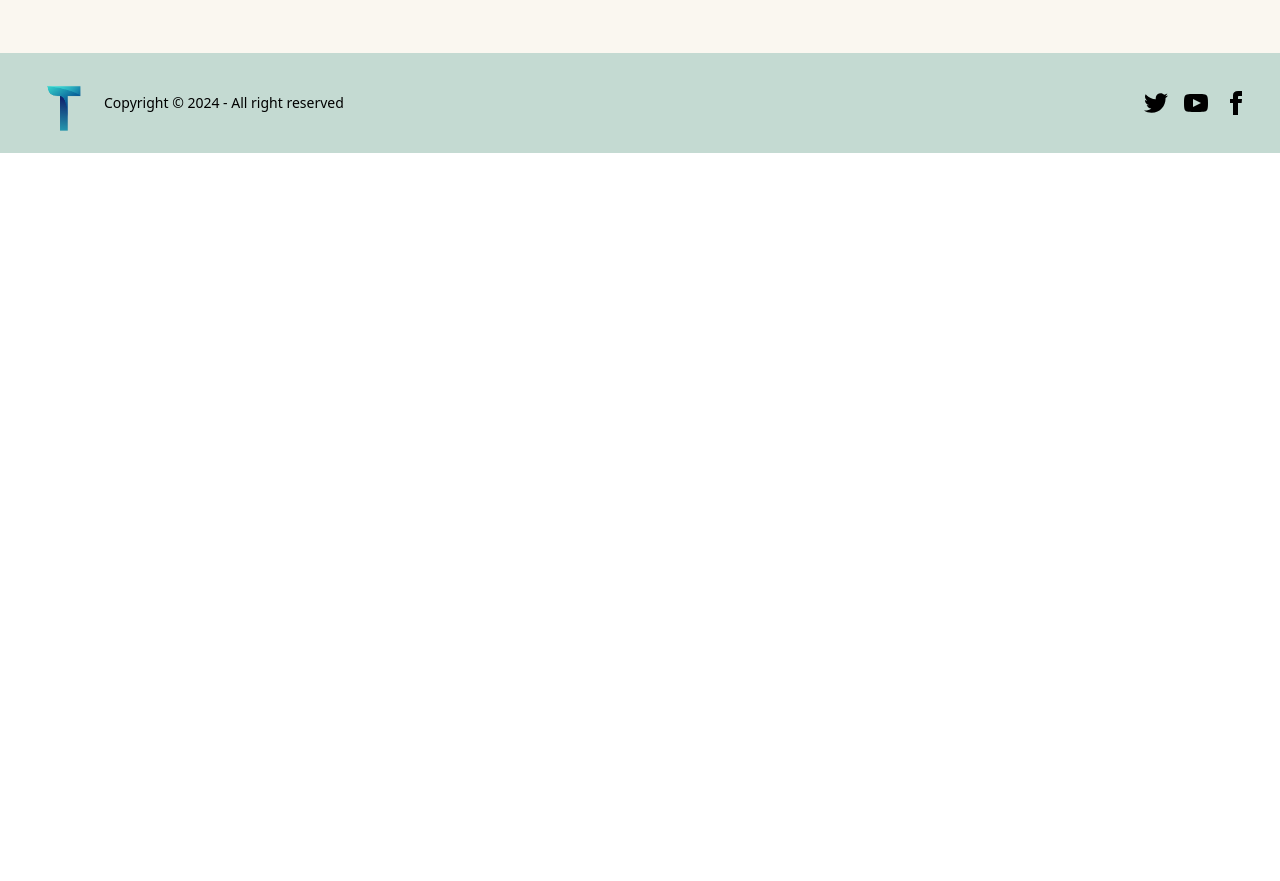
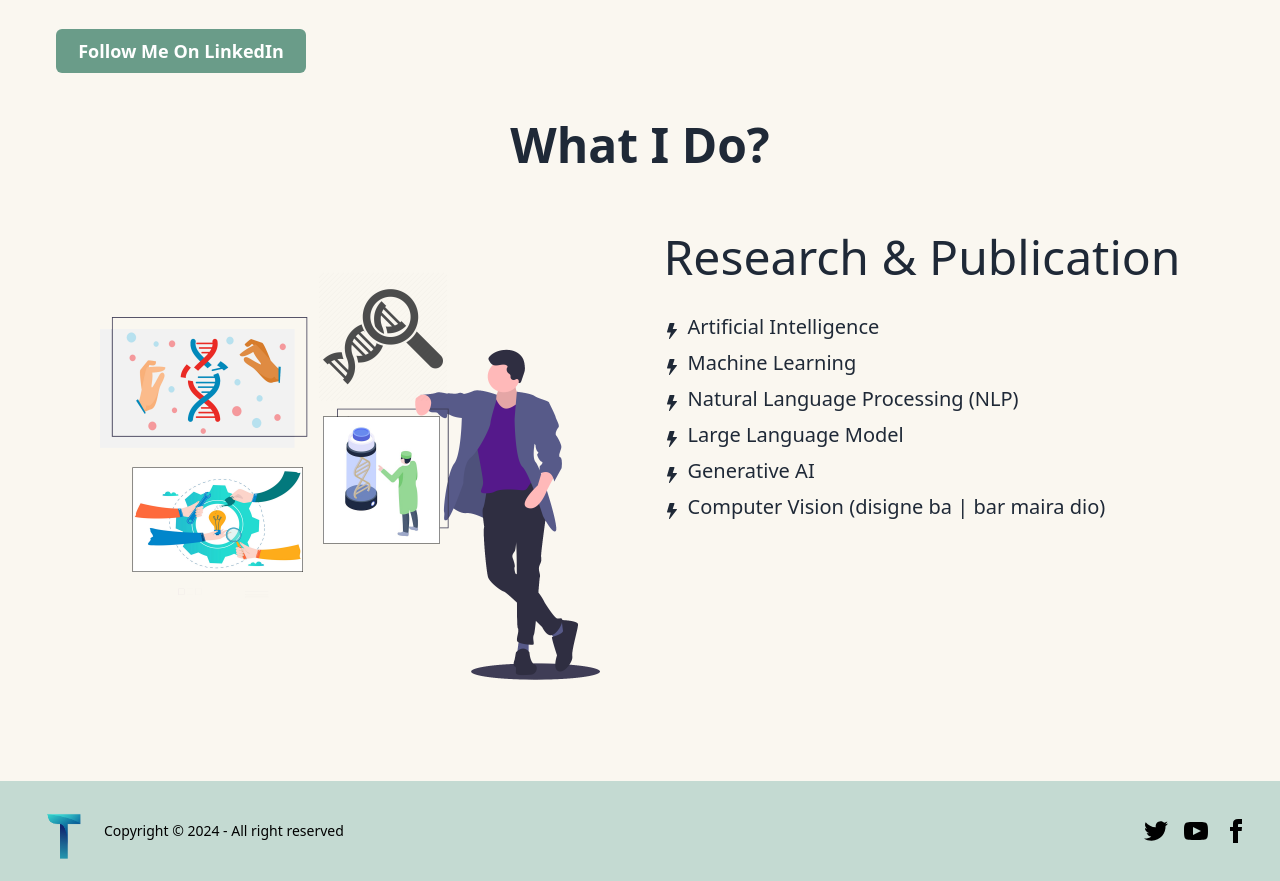
Before and after one commit to sajid3366/portfolio-of-tanvir, a React (Vite) app: page / in a window 1280 px wide. Shown: the part 667-1548 px from the top of the page. Before the commit the page ends 820 px from the top, so only its background shows below. Built offline with nearby package versions, Linux system fonts and the light colour scheme.

Commit message:
what i do section addded

```diff
--- a/src/components/Home/Banner.jsx
+++ b/src/components/Home/Banner.jsx
@@ -5,15 +5,6 @@ import twitter from "../../../public/image/logo-X.jpg"
 import fb from "../../../public/image/logo-fb.png"
 import github from "../../../public/image/logo-github.png"
 import mail from "../../../public/image/logo-mail.png"
-
-
-
-import { FaGithub } from "react-icons/fa";
-import { FaLinkedin } from "react-icons/fa";
-import { FaXTwitter } from "react-icons/fa6";
-import { FaFacebookSquare } from "react-icons/fa";
-import { MdEmail } from "react-icons/md";
-
 
 
 
@@ -26,7 +17,7 @@ const Banner = () => {
                     <h1 className="text-7xl font-bold">Tanvir Shaikat</h1>
                     <h2 className='text-2xl pt-3 pl-3 font-semibold'>Mechine Learning Engineer | Data Analyst | Reseacher</h2>
                     <p className="py-6 text-lg text-justify">
-                        Lorem ipsum dolor sit, amet consectetur adipisicing elit. Voluptatum perferendis itaque cupiditate ab odio! Doloribus, impedit ipsum obcaecati nesciunt inventore nemo hic voluptatem ratione fugiat iure, facilis tempora cupiditate quas? Lorem ipsum dolor sit, amet consectetur adipisicing elit. Sunt quae aperiam repellendus saepe molestias consequatur eveniet aliquam suscipit nobis quaerat doloribus alias molestiae minima, corporis voluptate odio incidunt culpa delectus.
+                        In every challenge, I don’t just seek solutions—I seek growth. My journey is driven by curiosity and a passion for creating solutions through technology. From developing AI tools that make information more accessible to exploring the depths of machine learning, I’m always seeking to push the envelope. Each project I work on is an opportunity to innovate, learn, and contribute to the field of artificial intelligence and natural language processing. I thrive on tackling complex challenges, whether it's building an intuitive AI interface or diving deep into the mathematics behind machine learning. My goal is to continue growing, not just as a technologist, but as a researcher committed to advancing the frontiers of AI.
                     </p>
                     <ul className='flex items-center gap-x-3 my-5'>
                         <li className='w-10 h-10 '>
--- a/src/components/Home/Home.jsx
+++ b/src/components/Home/Home.jsx
@@ -1,10 +1,12 @@
 import React from 'react';
 import Banner from './Banner';
+import Ido from './Ido';
 
 const Home = () => {
     return (
         <div className=' px-10 mt-5 mb-12'>
             <Banner></Banner>
+            <Ido></Ido>
         </div>
     );
 };
--- /dev/null
+++ b/src/components/Home/Ido.jsx
@@ -0,0 +1,42 @@
+import React from 'react';
+import image from '../../../public/image/research_image_1.png'
+import { BsLightningFill } from "react-icons/bs";
+
+
+
+
+const Ido = () => {
+    return (
+        <div className='mt-8'>
+            <h1 className='text-5xl font-bold text-center mb-16'>What I Do?</h1>
+            <div className='flex justify-center gap-x-16'>
+                <img className='w-[500px] h-[500px]' src={image} alt="" />
+                <div className=''>
+                    <h2 className='text-5xl'>Research & Publication</h2>
+                    <div className='mt-8'>
+                        <div className='flex items-center gap-x-2 mb-2'>
+                            <BsLightningFill className='mt-2' /><p className='text-xl'>Artificial Intelligence</p>
+                        </div>
+                        <div className='flex items-center gap-x-2 mb-2'>
+                            <BsLightningFill className='mt-2' /><p className='text-xl'>Machine Learning</p>
+                        </div>
+                        <div className='flex items-center gap-x-2 mb-2'>
+                            <BsLightningFill className='mt-2' /><p className='text-xl'>Natural Language Processing (NLP)</p>
+                        </div>
+                        <div className='flex items-center gap-x-2 mb-2'>
+                            <BsLightningFill className='mt-2' /><p className='text-xl'>Large Language Model</p>
+                        </div>
+                        <div className='flex items-center gap-x-2 mb-2'>
+                            <BsLightningFill className='mt-2' /><p className='text-xl'>Generative AI</p>
+                        </div>
+                        <div className='flex items-center gap-x-2 mb-2'>
+                            <BsLightningFill className='mt-2' /><p className='text-xl'>Computer Vision (disigne ba | bar maira dio)</p>
+                        </div>
+                    </div>
+                </div>
+            </div>
+        </div>
+    );
+};
+
+export default Ido;
```
Also changed, not shown: public/image/research_image_1.png (added).
